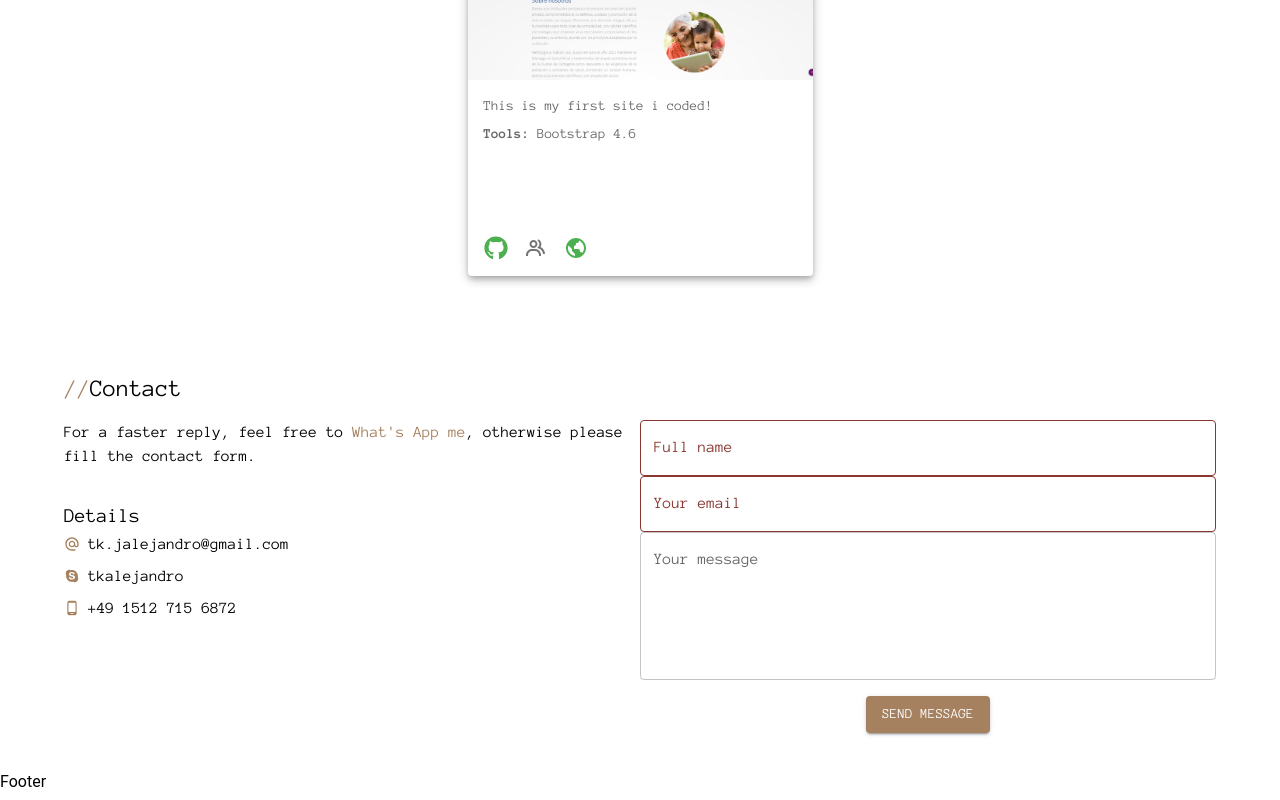
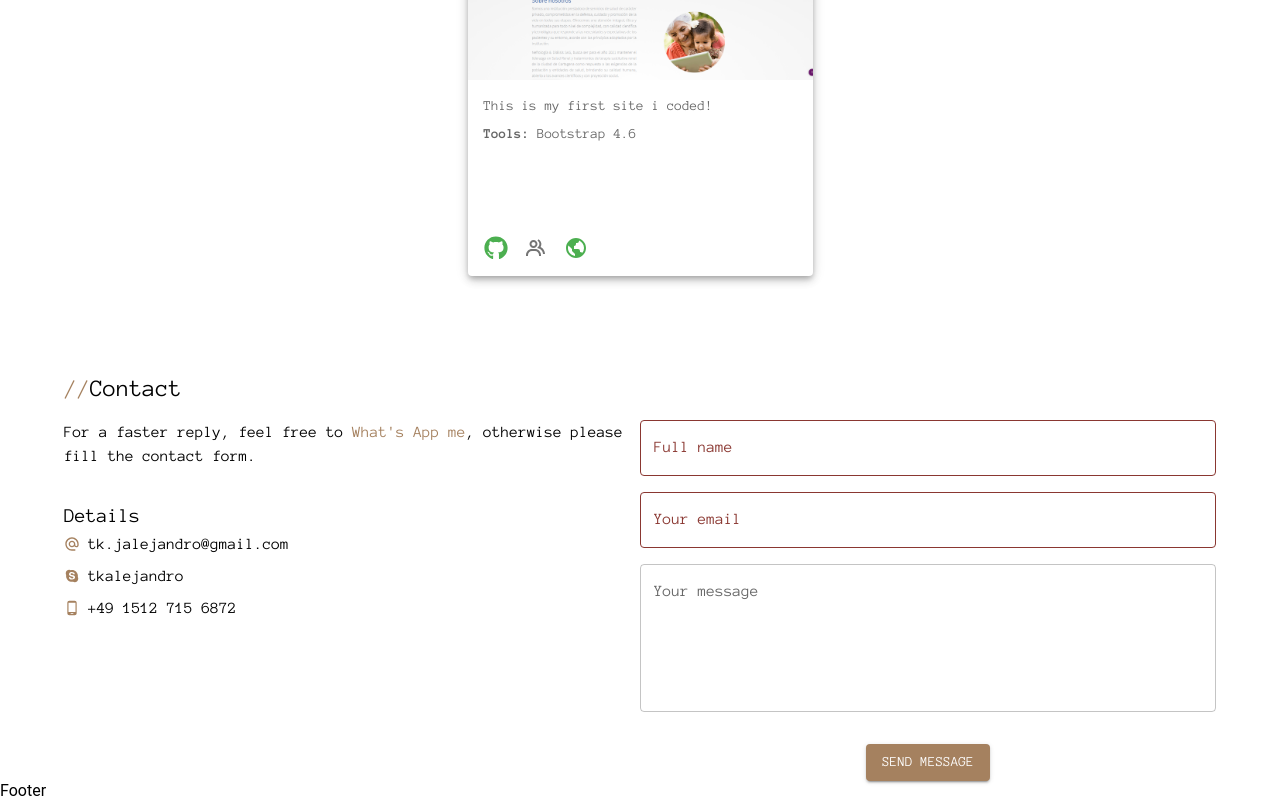
Before and after one commit to tkalejandro/modern-portfolio, a Next.js app: page / in a window 1280 px wide. Shown: the part 5521-6321 px from the top of the page. Built offline with nearby package versions, Linux system fonts and the light colour scheme.

Commit message:
form bug gone.

```diff
--- a/src/modules/LandingPage/components/Contact/Contact.tsx
+++ b/src/modules/LandingPage/components/Contact/Contact.tsx
@@ -66,12 +66,10 @@ const Contact = () => {
                         sx={{
                             display: 'flex',
                             flexDirection: 'column',
-                            "& > *": {
-                                mb: 3,
-                            }
                         }}
                     >
                         <TextField
+                        sx={{mb: 2}}
                             fullWidth
                             error
                             id="fullName"
@@ -79,6 +77,7 @@ const Contact = () => {
                             placeholder="Alexo Grossi"
                         />
                         <TextField
+                        sx={{mb: 2}}
                             fullWidth
                             error
                             id="yourEmail"
@@ -86,6 +85,7 @@ const Contact = () => {
                             placeholder="alexo@grossi.com"
                         />
                         <TextField
+                        sx={{mb: 2}}
                             fullWidth
                             id="yourMessage"
                             label="Your message"
--- a/tsconfig.json
+++ b/tsconfig.json
@@ -16,6 +16,6 @@
     "jsxImportSource": "@emotion/react",
     "incremental": true
   },
-  "include": ["next-env.d.ts", "**/*.ts", "**/*.tsx"],
+  "include": ["next-env.d.ts", "**/*.ts", "**/*.tsx", "src/pages/_document.js"],
   "exclude": ["node_modules"]
 }
```
Also changed, not shown: 1 other file (tests, documents, lock files or other folders).
